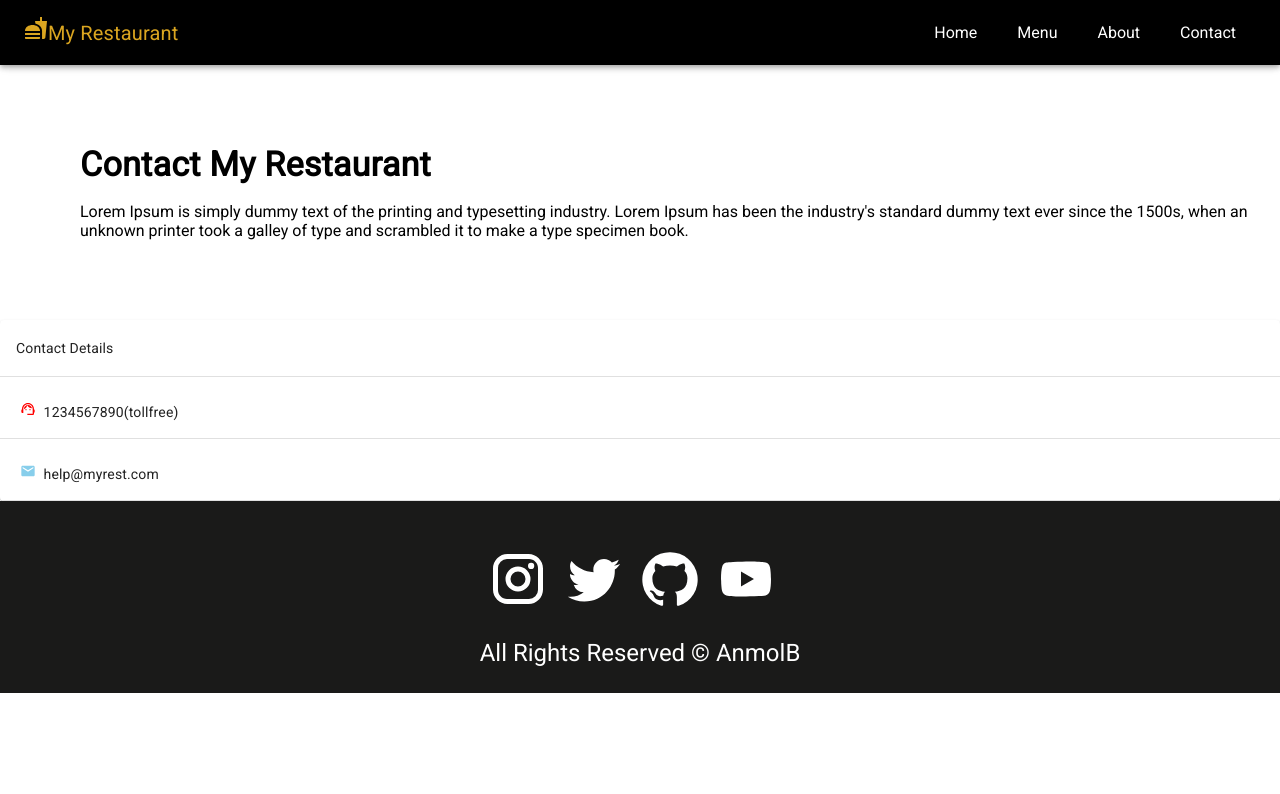
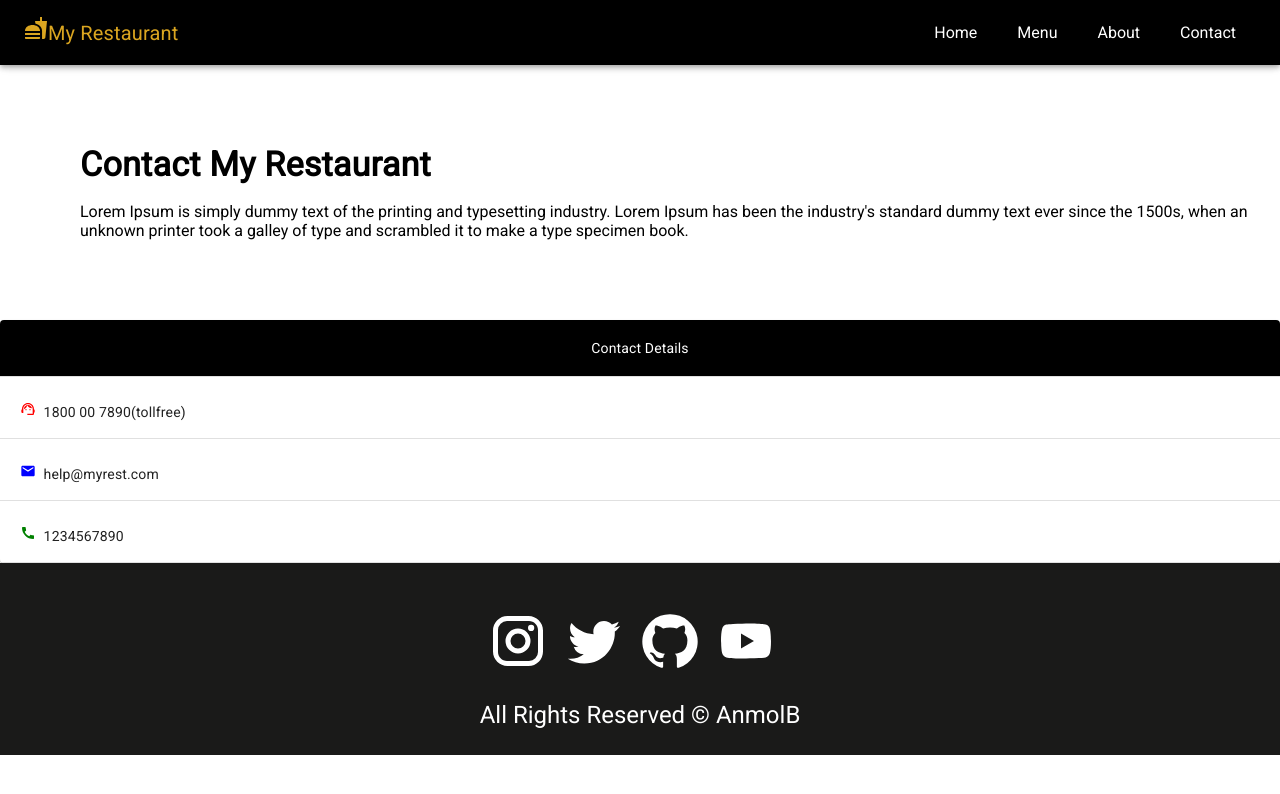
Before and after one commit to anmolbiranwar/Restaurant-website_Reactjs_MUI, a React (Create React App) app: page /contact in a window 1280 px wide. Shown: the top 794 px of the page. Built offline with nearby package versions, Linux system fonts and the light colour scheme.

Commit message:
Update Contact.js

```diff
--- a/src/pages/Contact.js
+++ b/src/pages/Contact.js
@@ -3,7 +3,7 @@ import Layout from '../components/Layout/Layout'
 import { Box, Paper, Table, TableBody, TableCell, TableContainer, TableHead, TableRow, Typography } from '@mui/material'
 import SupportAgentIcon from '@mui/icons-material/SupportAgent';
 import EmailIcon from '@mui/icons-material/Email';
-
+import CallIcon from '@mui/icons-material/Call';
 
 const Contact = () => {
   return (
@@ -18,18 +18,23 @@ const Contact = () => {
             <Table aria-label='contact table'>
               <TableHead>
                 <TableRow>
-                  <TableCell>Contact Details</TableCell>
+                  <TableCell sx={{bgcolor:'black', color:'white'}} align='center'>Contact Details</TableCell>
                 </TableRow>
               </TableHead>
               <TableBody>
                 <TableRow>
                   <TableCell>
-                    <SupportAgentIcon sx={{color:'red', pt:1}} /> 1234567890(tollfree)
+                    <SupportAgentIcon sx={{color:'red', pt:1}} /> 1800 00 7890(tollfree)
                   </TableCell>
                 </TableRow>
                 <TableRow>
                 <TableCell>
-                    <EmailIcon sx={{color:'skyblue', pt:1}} /> help@myrest.com
+                    <EmailIcon sx={{color:'blue', pt:1}} /> help@myrest.com
+                </TableCell>
+                </TableRow>
+                <TableRow>
+                <TableCell>
+                    <CallIcon sx={{color:'green', pt:1}} /> 1234567890
                 </TableCell>
                 </TableRow>
               </TableBody>
```
